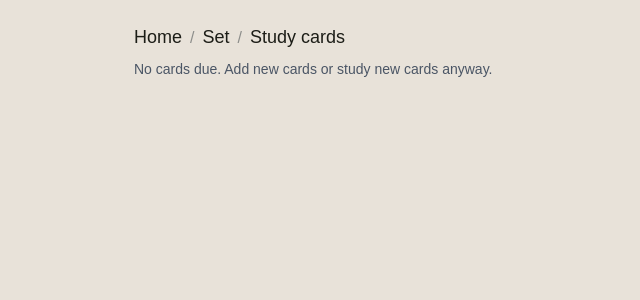
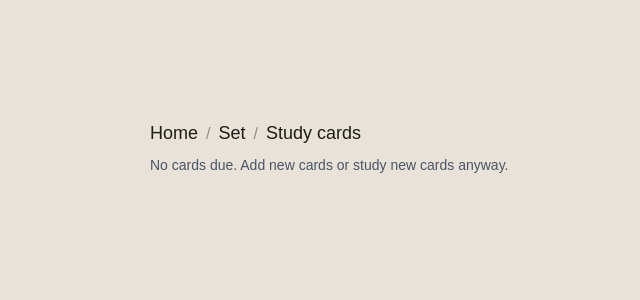
Before and after one commit to ValentinaButenko/repeat, a Next.js app: page /study/all in a window 1280 px wide. Shown: the top 300 px of the page, without its empty margins (130-770 px from the left). Built offline with nearby package versions, Linux system fonts and the light colour scheme.

Commit message:
Layout: unify margins with 140px sides and 120px top for set details and study pages.

```diff
--- a/app/sets/[setId]/page.tsx
+++ b/app/sets/[setId]/page.tsx
@@ -45,7 +45,7 @@ export default function SetDetails() {
     return c.front.toLowerCase().includes(q) || (c.back ?? '').toLowerCase().includes(q);
   });
   return (
-    <div className="mx-auto p-6 max-w-[980px] flex flex-col gap-6">
+    <div className="mx-auto px-[140px] pt-[120px] max-w-[1280px] flex flex-col gap-6">
       <Breadcrumbs />
       <div className="flex items-center justify-between">
         <h1 className="m-0">{set.name}</h1>
--- a/app/study/[setId]/page.tsx
+++ b/app/study/[setId]/page.tsx
@@ -8,7 +8,7 @@ export default function StudySetPage({ params, searchParams }: { params: { setId
   const sp = use(searchParams);
   const forceAll = sp?.restart === '1';
   return (
-    <div className="mx-auto p-6 max-w-[800px]">
+    <div className="mx-auto px-[140px] pt-[120px] max-w-[1280px]">
       <Breadcrumbs />
       <Trainer scope={{ setId: params.setId as unknown as UUID }} forceAll={forceAll} />
     </div>
--- a/app/study/all/page.tsx
+++ b/app/study/all/page.tsx
@@ -6,7 +6,7 @@ export default function StudyAllPage({ searchParams }: { searchParams: Promise<{
   const sp = use(searchParams);
   const forceAll = sp?.restart === '1';
   return (
-    <div className="mx-auto p-6 max-w-[800px]">
+    <div className="mx-auto px-[140px] pt-[120px] max-w-[1280px]">
       <Breadcrumbs />
       <Trainer scope={{ all: true }} forceAll={forceAll} />
     </div>
```
